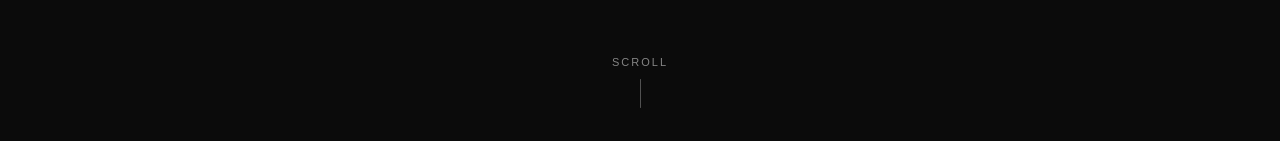
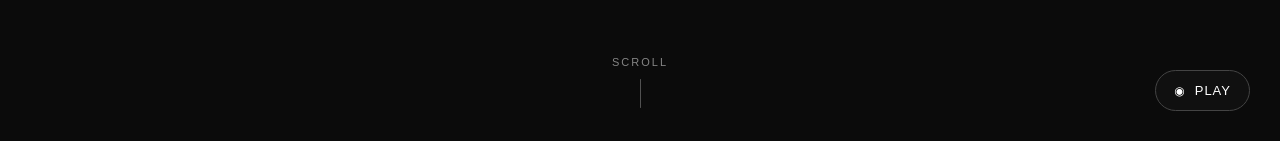
Before and after one commit to medhassii/medha-portfolio, a React (Vite) app: page / in a window 1280 px wide. Shown: the part 659-800 px from the top of the page. Built offline with nearby package versions, Linux system fonts and the light colour scheme.

Commit message:
added game button

```diff
--- a/src/App.jsx
+++ b/src/App.jsx
@@ -6,7 +6,7 @@ import Experience from "./components/Experience/Experience";
 import Projects from "./components/Projects/Projects";
 import Skills from "./components/Skills/Skills";
 import Contact from "./components/Contact/Contact";
-
+import GameButton from "./components/GameButton/GameButton";
 
 function App() {
   return (
@@ -19,6 +19,8 @@ function App() {
       <Projects />
       <Skills />
       <Contact />
+
+      <GameButton />
     </div>
   );
 }
--- /dev/null
+++ b/src/components/GameButton/GameButton.css
@@ -0,0 +1,156 @@
+.game-button {
+  position: fixed;
+
+  right: 30px;
+  bottom: 30px;
+
+  z-index: 1000;
+
+  display: flex;
+  align-items: center;
+  gap: 10px;
+
+  padding: 12px 18px;
+
+  border: 1px solid #444444;
+  border-radius: 999px;
+
+  background: #101010;
+  color: #ffffff;
+
+  cursor: pointer;
+
+  font-size: 13px;
+
+  transition:
+    background 0.2s ease,
+    border-color 0.2s ease,
+    transform 0.2s ease;
+}
+
+.game-button:hover {
+  background: #ffffff;
+  color: #0b0b0b;
+  border-color: #ffffff;
+
+  transform: translateY(-3px);
+}
+
+.game-button-icon {
+  font-size: 12px;
+}
+
+.game-button-text {
+  letter-spacing: 1px;
+  text-transform: uppercase;
+}
+
+.game-overlay {
+  position: fixed;
+
+  inset: 0;
+
+  z-index: 2000;
+
+  display: flex;
+  align-items: center;
+  justify-content: center;
+
+  padding: 30px;
+
+  background: rgba(0, 0, 0, 0.9);
+}
+
+.game-window {
+  position: relative;
+
+  width: 100%;
+  max-width: 700px;
+  min-height: 400px;
+
+  display: flex;
+  flex-direction: column;
+  align-items: center;
+  justify-content: center;
+
+  padding: 50px;
+
+  border: 1px solid #444444;
+
+  background: #101010;
+
+  text-align: center;
+}
+
+.game-window h2 {
+  font-size: 40px;
+  margin-bottom: 20px;
+}
+
+.game-window p {
+  max-width: 500px;
+
+  line-height: 1.7;
+
+  opacity: 0.6;
+}
+
+.game-close {
+  position: absolute;
+
+  top: 15px;
+  right: 20px;
+
+  border: none;
+
+  background: transparent;
+  color: #ffffff;
+
+  font-size: 30px;
+
+  cursor: pointer;
+
+  transition: opacity 0.2s ease;
+}
+
+.game-close:hover {
+  opacity: 0.5;
+}
+
+.robot {
+  margin-top: 35px;
+
+  font-size: 80px;
+
+  animation: robotFloat 2s ease-in-out infinite;
+}
+
+@keyframes robotFloat {
+  0%,
+  100% {
+    transform: translateY(0);
+  }
+
+  50% {
+    transform: translateY(-12px);
+  }
+}
+
+@media (max-width: 600px) {
+  .game-overlay {
+    padding: 15px;
+  }
+
+  .game-window {
+    min-height: 350px;
+    padding: 35px 20px;
+  }
+
+  .game-window h2 {
+    font-size: 30px;
+  }
+
+  .robot {
+    font-size: 60px;
+  }
+}
--- /dev/null
+++ b/src/components/GameButton/GameButton.jsx
@@ -0,0 +1,46 @@
+import { useState } from "react";
+import "./GameButton.css";
+
+function GameButton() {
+  const [isOpen, setIsOpen] = useState(false);
+
+  return (
+    <>
+      <button
+        className="game-button"
+        onClick={() => setIsOpen(true)}
+      >
+        <span className="game-button-icon">◉</span>
+
+        <span className="game-button-text">
+          Play
+        </span>
+      </button>
+
+      {isOpen && (
+        <div className="game-overlay">
+          <div className="game-window">
+            <button
+              className="game-close"
+              onClick={() => setIsOpen(false)}
+            >
+              ×
+            </button>
+
+            <h2>Game Mode</h2>
+
+            <p>
+              Welcome to the interactive section of my portfolio.
+            </p>
+
+            <div className="robot">
+              🤖
+            </div>
+          </div>
+        </div>
+      )}
+    </>
+  );
+}
+
+export default GameButton;
```
